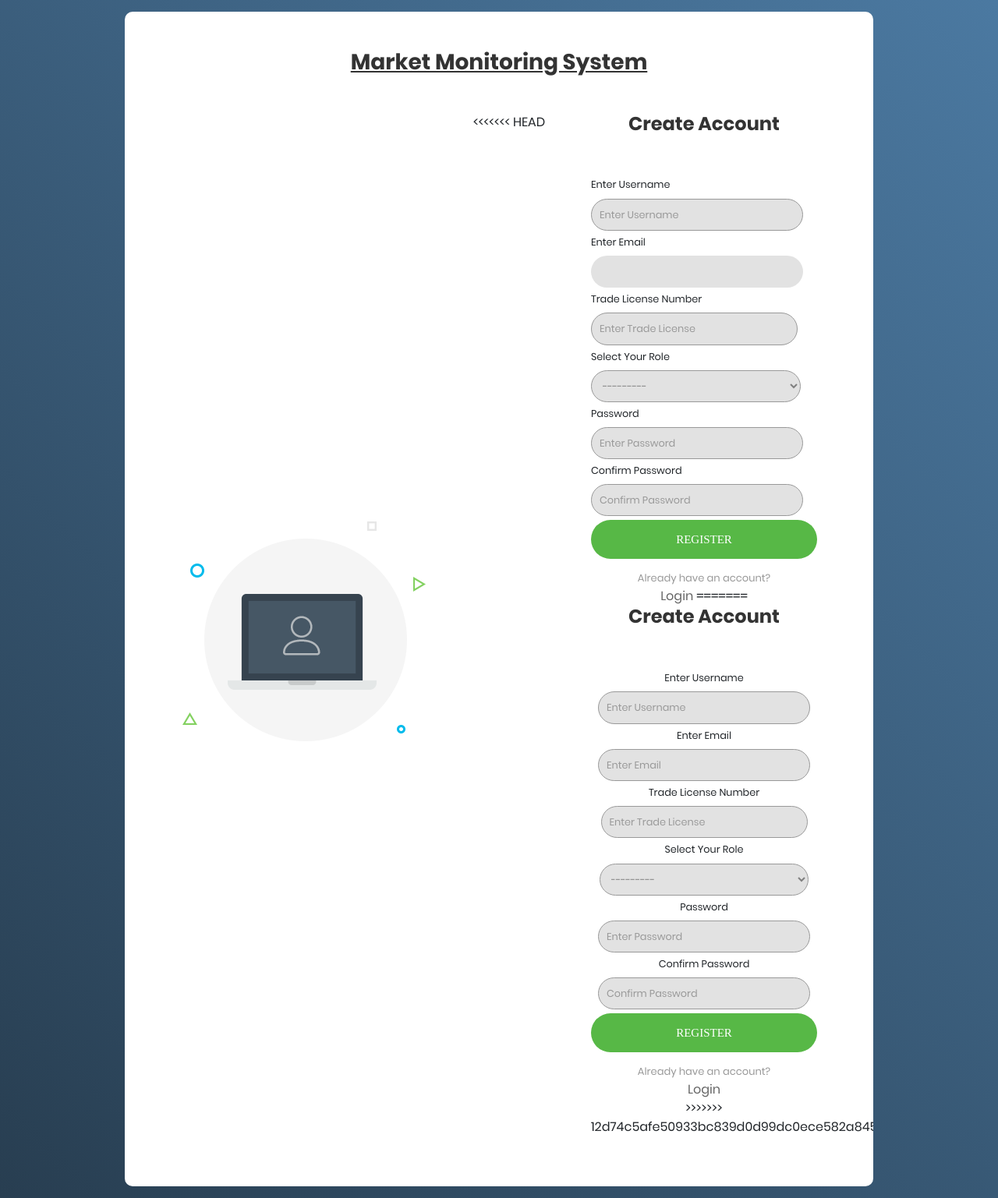
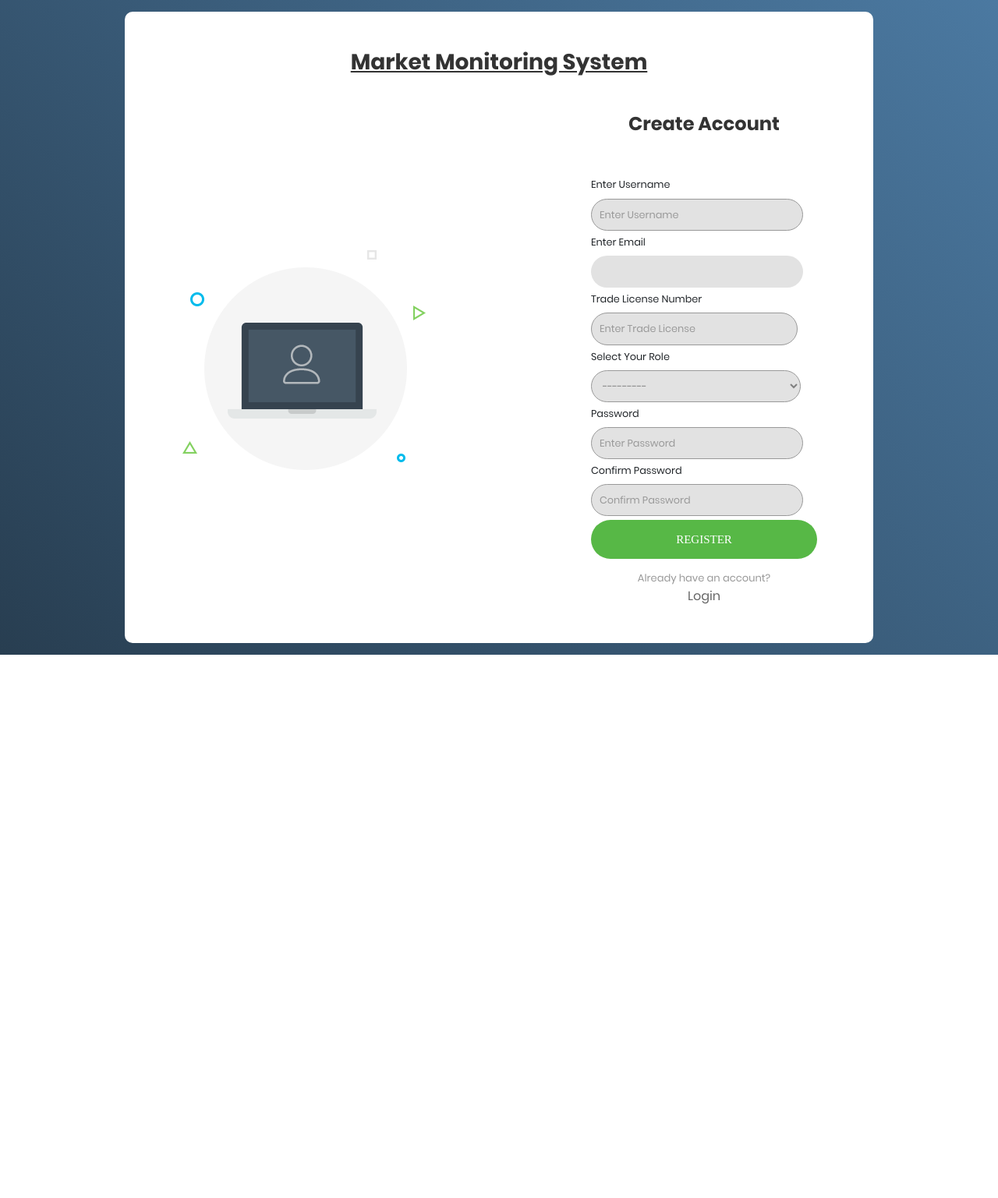
Before and after one commit to YeasirArafatRatul/market_monitoring_system, a Django app: page /register/ in a window 1280 px wide. Shown: the whole page at 78% size. After the commit the page ends 840 px from the top, so only its background shows below. Run offline with Django 3.2, Linux system fonts and the light colour scheme; some libraries are stand-ins or nearby versions; some web fonts are replaced.

Commit message:
login template error fixed

```diff
--- a/templates/accounts/register.html
+++ b/templates/accounts/register.html
@@ -55,94 +55,6 @@
           <img src="{% static 'img/img-01.png' %}" alt="IMG" />
         </div>
 
-<<<<<<< HEAD
-        <form class="login100-form validate-form" action="" method="POST">
-          <fieldset class="form-group">
-            {% csrf_token %}
-            <span class="login100-form-title"> Create Account </span>
-            <div
-              class="wrap-input100 validate-input"
-              data-validate="Valid username is required"
-            >
-              <label class="label">Enter Username</label>
-              <!-- <input class="input" type="text" name="username" placeholder="Enter Username"> -->
-              {{form.username}}
-              <!-- <span class="focus-input100"></span>
-                        <span class="symbol-input100"><i class="fa fa-user-o" aria-hidden="true"></i></span> -->
-            </div>
-
-            <div
-              class="wrap-input100 validate-input"
-              data-validate="Valid email is required: ex@abc.xyz"
-            >
-              <label class="label">Enter Email</label> {{form.email}}
-              <!-- <input class="input" type="text" name="email" placeholder="Enter Email">
-                       <span class="focus-input100"></span>
-                        <span class="symbol-input100"><i class="fa fa-envelope-o" aria-hidden="true"></i></span> -->
-            </div>
-
-            <div
-              class="wrap-input100 validate-input"
-              data-validate="Valid trade licence is required"
-            >
-              <!-- <i class="fa fa-id-card-o" aria-hidden="true"><span></span></i> -->
-              <label class="label"> Trade License Number</label>
-              <!--  -->
-              {{ form.trade_license_no }}
-
-              <!-- <input class="input" type="number" name="trade" placeholder="Enter Trade Licence Number" />
-                    <span class="focus-input100"></span>
-                        <span class="symbol-input100"><i class="fa fa-id-card-o" aria-hidden="true"></i></span> -->
-            </div>
-
-            <!--  -->
-            <div
-              class="wrap-input100 validate-input"
-              data-validate="Select is required"
-            >
-              <label class="label"> Select Your Role</label> <br />
-              {{form.role}}
-              <!-- <span class="focus-input100"></span>
-                        <span class="symbol-input100"><i class="fa fa-user-secret" aria-hidden="true"></i></span> -->
-            </div>
-            <!--  -->
-            <div
-              class="wrap-input100 validate-input"
-              data-validate="Password is required"
-            >
-              <label class="label"> Password</label>
-              <!--  -->
-              {{ form.password1 }}
-              <!-- <input class="input100" type="password" name="pass" placeholder="Password" />
-                        <span class="focus-input100"></span>
-                        <span class="symbol-input100"><i class="fa fa-lock" aria-hidden="true"></i></span> -->
-            </div>
-
-            <div
-              class="wrap-input100 validate-input"
-              data-validate="Password is not matched"
-            >
-              <label class="label"> Confirm Password</label>
-              <!--  -->
-              {{ form.password2 }}
-              <!-- <input class="input100" type="password" name="confirmPassword" placeholder="Confirm Password" />
-                        <span class="focus-input100"></span>
-                        <span class="symbol-input100"><i class="fa fa-lock" aria-hidden="true"></i></span></div> -->
-            </div>
-            <button type="submit" class="login100-form-btn">Register</button>
-            <!-- <div class="container-login100-form-btn">
-                        <button type="submit" class="login100-form-btn">Register</button>
-                    </div> -->
-            <div class="text-center p-t-12">
-              <span class="txt1"> Already have an account? </span>
-              <br />
-              <a
-                style="font-size: medium"
-                class="txt2"
-                href="{% url 'accounts:login' %}"
-                >Login</a
-              >
-=======
                 <!-- ERROR END -->
                 <form class="login100-form validate-form" action="" method="POST">
                     {% csrf_token %}
@@ -202,7 +114,6 @@
                         <a style="font-size: medium" class="txt2" href="{% url 'accounts:login' %}">Login</a>
                     </div>
                 </form>
->>>>>>> 12d74c5afe50933bc839d0d99dc0ece582a845c6
             </div>
           </fieldset>
         </form>
@@ -221,8 +132,8 @@
 <script src="{% static 'vendor/tilt/tilt.jquery.min.js' %}"></script>
 <script>
   $(".alert-danger")
-    .fadeTo(2000, 500)
-    .slideUp(500, function () {
+    .fadeTo(4000, 500)
+    .slideUp(1000, function () {
       $(".alert-danger").slideUp(500);
     });
 </script>
```
Also changed, not shown: templates/accounts/login.html (+16 -6 lines), db.sqlite3.
